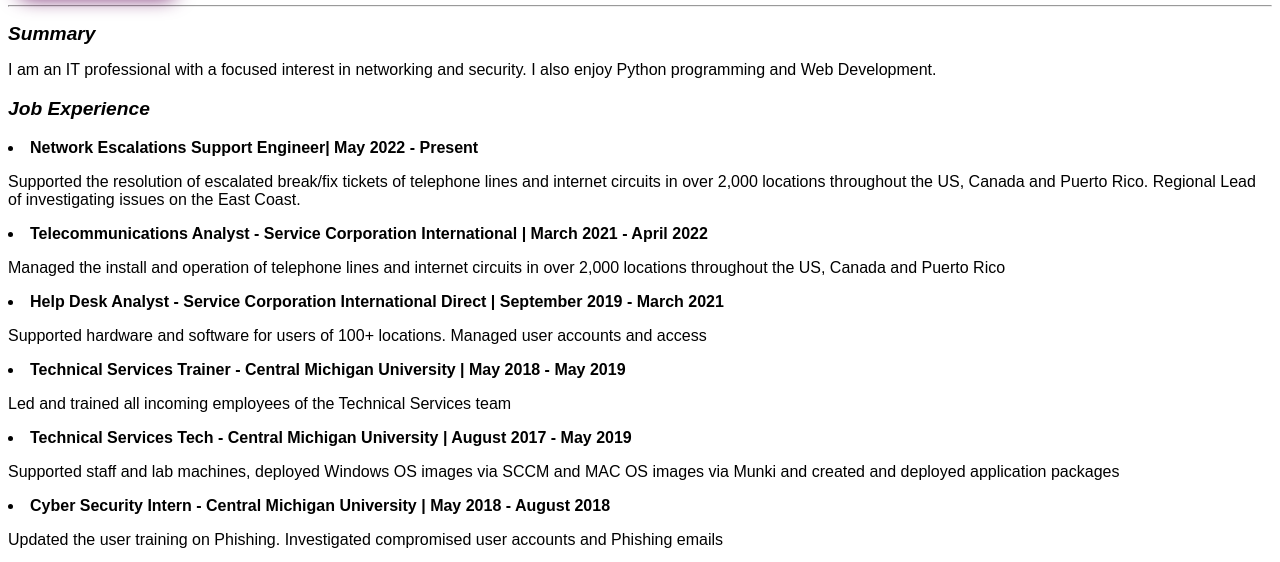
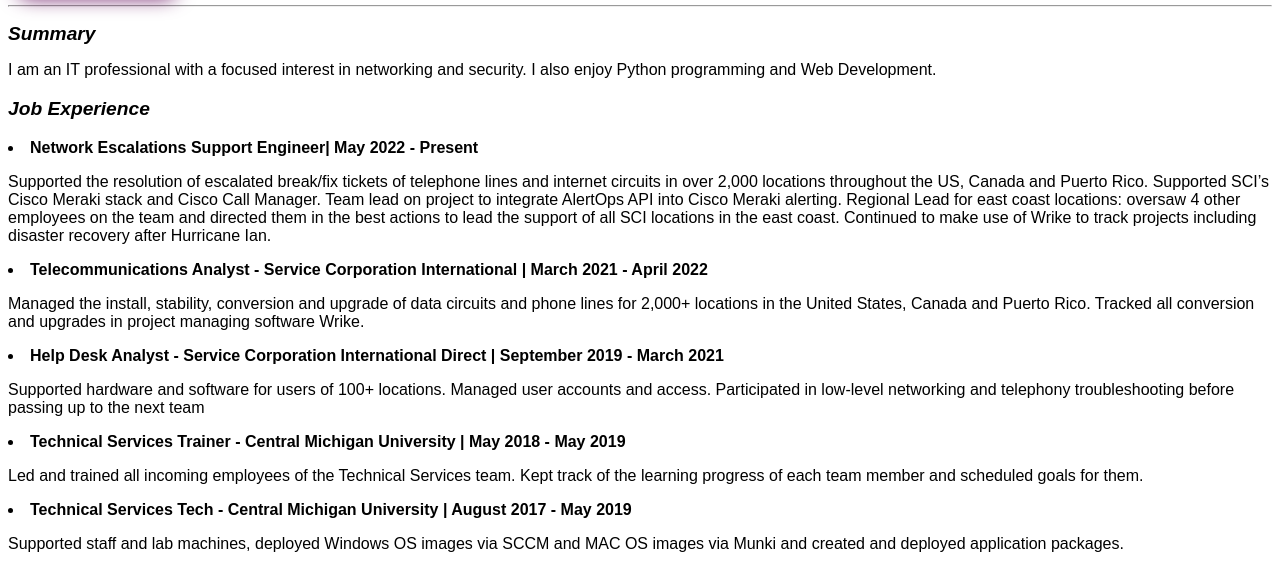
Before and after one commit to nategoodman88/nategoodman.dev, a plain HTML site: page index.html in a window 1280 px wide. Shown: the part 379-941 px from the top of the page. Drawn offline with Linux system fonts and the light colour scheme.

Commit message:
Update job summaries

```diff
--- a/Style.css
+++ b/Style.css
@@ -80,6 +80,7 @@
   word-break: break-word;
   border: 0;
 }
+
 /*CSS for the items contained in the above container*/
 .flex-item
 {
--- a/index.html
+++ b/index.html
@@ -33,25 +33,25 @@
 <!--List of previous jobs with a short sumary of the roles-->
         <h3><i>Job Experience</i></h3>
                 <li><b> Network Escalations Support Engineer| May 2022 - Present </b>
-                    <p>Supported the resolution of escalated break/fix tickets of telephone lines and internet circuits in over 2,000 locations throughout the US, Canada and Puerto Rico. Regional Lead of investigating issues on the East Coast.</p>
+                    <p>Supported the resolution of escalated break/fix tickets of telephone lines and internet circuits in over 2,000 locations throughout the US, Canada and Puerto Rico. Supported SCI’s Cisco Meraki stack and Cisco Call Manager. Team lead on project to integrate AlertOps API into Cisco Meraki alerting. Regional Lead for east coast locations: oversaw 4 other employees on the team and directed them in the best actions to lead the support of all SCI locations in the east coast. Continued to make use of Wrike to track projects including disaster recovery after Hurricane Ian.</p>
                 </li>
                 <li><b>Telecommunications Analyst - Service Corporation International | March 2021 - April 2022</b>
-                    <p>Managed the install and operation of telephone lines and internet circuits in over 2,000 locations throughout the US, Canada and Puerto Rico</p>
+                    <p>Managed the install, stability, conversion and upgrade of data circuits and phone lines for 2,000+ locations in the United States, Canada and Puerto Rico. Tracked all conversion and upgrades in project managing software Wrike.</p>
                 </li>
                 <li><b>Help Desk Analyst - Service Corporation International Direct | September 2019 - March 2021 </b>
-                    <p>Supported hardware and software for users of 100+ locations. Managed user accounts and access</p>
+                    <p>Supported hardware and software for users of 100+ locations. Managed user accounts and access. Participated in low-level networking and telephony troubleshooting before passing up to the next team</p>
                 </li>
                 <li><b>Technical Services Trainer - Central Michigan University | May 2018 - May 2019 </b>
-                    <p>Led and trained all incoming employees of the Technical Services team</p>
+                    <p>Led and trained all incoming employees of the Technical Services team. Kept track of the learning progress of each team member and scheduled goals for them.</p>
                 </li>
                 <li><b>Technical Services Tech - Central Michigan University | August 2017 - May 2019 </b>
-                    <p>Supported staff and lab machines, deployed Windows OS images via SCCM and MAC OS images via Munki and created and deployed application packages </p>
+                    <p>Supported staff and lab machines, deployed Windows OS images via SCCM and MAC OS images via Munki and created and deployed application packages.</p>
                 </li>
                 <li><b>Cyber Security Intern - Central Michigan University | May 2018 - August 2018 </b>
-                    <p>Updated the user training on Phishing. Investigated compromised user accounts and Phishing emails </p>
+                    <p>Updated the user training on Phishing. Investigated compromised user accounts and Phishing emails. Pursued and tracked the progress of investigations in a waterfall approach</p>
                 </li>
                 <li><b>Computer Repair Technician - Central Michigan University | May 2018 - August 2018 </b>
-                    <p>Supported hardware and software of student machines. Participated in direct hardware repair such as full-board replacement </p>
+                    <p>Supported hardware and software of student machines. Participated in direct hardware repair such as full-board replacement.</p>
                 </li>
             </ul>
 <!--Brief overview of education-->
```
